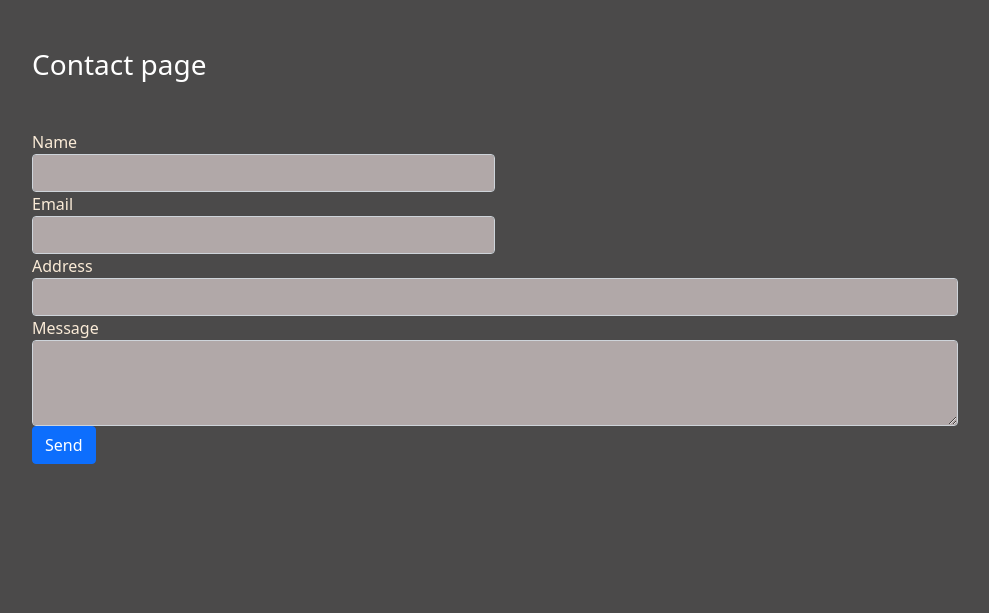
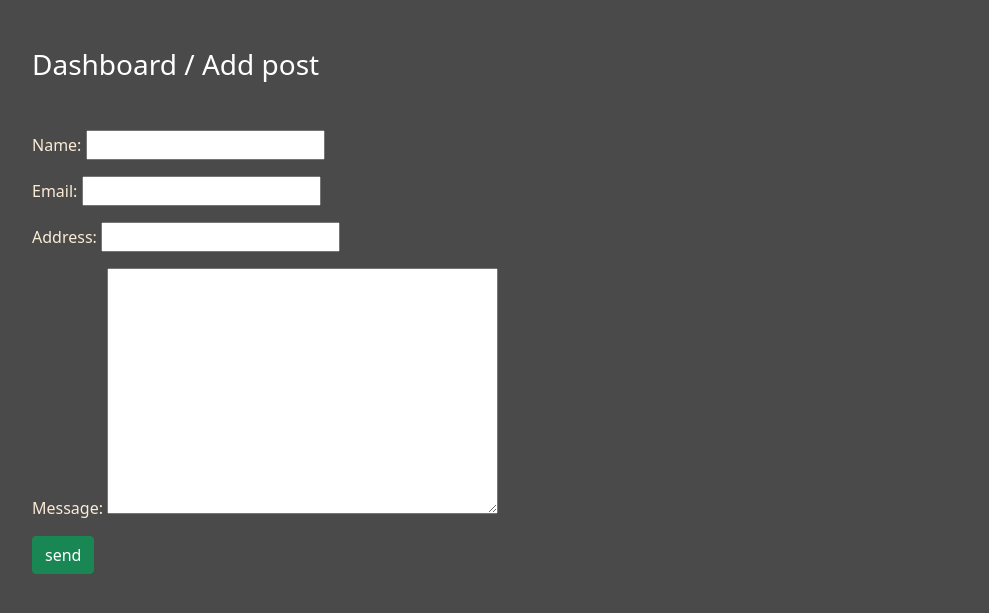
Before and after one commit to MilanTagline2021/Django-modelForm, a Django app: page /contact/ in a window 1280 px wide. Shown: the part 56-669 px from the top of the page, without its empty margins (50-1039 px from the left). Run offline with Django 3.2, Linux system fonts and the light colour scheme; some libraries are stand-ins or nearby versions.

Commit message:
connect contact-us form

```diff
--- a/demo/crud/blog/forms.py
+++ b/demo/crud/blog/forms.py
@@ -1,9 +1,8 @@
 from django import forms
-from django.contrib.auth import models
 from django.contrib.auth.forms import UserCreationForm, AuthenticationForm, UsernameField
 from django.contrib.auth.models import User
 from django.utils.translation import gettext, gettext_lazy as _
-from blog.models import Post
+from blog.models import Post, ContactUs
 
 
 class SigUpForm(UserCreationForm):
@@ -35,3 +34,10 @@ class PostForm(forms.ModelForm):
         fields = ['title', 'desc']
         labels = {'title': 'Title','desc':'Description'}
         widget=forms.Textarea(attrs={'class': 'form-control'},)
+
+class ContactUsForm(forms.ModelForm):
+    class Meta:
+        model = ContactUs
+        fields = ['name','email','address','message']
+        labels = {'name':"Name",'email':"Email",'address':"Address",'message':'Message'}
+        widget=forms.Textarea(attrs={'class': 'form-control'},)
--- a/demo/crud/blog/models.py
+++ b/demo/crud/blog/models.py
@@ -6,3 +6,9 @@ from django.db.models.fields import CharField
 class Post(models.Model):
     title = models.CharField(max_length=240)
     desc = models.TextField()
+
+class ContactUs(models.Model):
+    name = models.CharField(max_length=70)
+    email = models.EmailField(max_length=256)
+    address = models.CharField(max_length=256)
+    message = models.TextField()
--- a/demo/crud/blog/templates/blog/contact.html
+++ b/demo/crud/blog/templates/blog/contact.html
@@ -2,27 +2,11 @@
 {% load static %}
 {% block content %}
 <div class="col-sm-10">
-    <h3 class="text-white my-5">Contact page</h3>
-    <form>
-        <div class="form-row">
-            <div class="form-group col-md-6">
-                <label for="inputName">Name</label>
-                <input type="text" class="form-control" id="inputName">
-            </div>
-            <div class="form-group col-md-6">
-                <label for="inputEmail">Email</label>
-                <input type="email" class="form-control" id="inputEmail">
-            </div>
-        </div>
-        <div class="form-group">
-            <label for="inputAddress">Address</label>
-            <input type="text" class="form-control" id="inputAddress">
-        </div>
-        <div class="form-group">
-            <label for="message">Message</label>
-            <textarea type="text" class="form-control" id="message" rows='3'></textarea>
-        </div>
-        <button type="submit" class="btn btn-primary">Send</button>
+    <h3 class="text-white my-5">Dashboard / Add post</h3>
+    <form action="" method="post" novalidate>
+        {% csrf_token %}
+        {{form.as_p}}
+        <input type="submit" value="send" class="btn btn-success">
     </form>
 </div>
 {% endblock content %}
--- a/demo/crud/blog/views.py
+++ b/demo/crud/blog/views.py
@@ -2,7 +2,7 @@ from django.contrib.auth import authenticate, login, logout
 from django.http.response import HttpResponseRedirect
 from django.shortcuts import render
 from django.contrib import messages
-from .forms import SigUpForm, LoginForm, PostForm
+from .forms import SigUpForm, LoginForm, PostForm, ContactUsForm
 from .models import Post
 # Create your views here.
 def home(request):
@@ -13,7 +13,12 @@ def about(request):
     return render(request,'blog/about.html')
 
 def contact(request):
-    return render(request,'blog/contact.html')
+    if request.method == 'POST':
+        form=ContactUsForm(request.POST)
+        if form.is_valid():
+            form.save()
+    form=ContactUsForm()
+    return render(request,'blog/contact.html', {'form':form})
 
 def dashboard(request):
     if request.user.is_authenticated:
```
Also changed, not shown: demo/crud/blog/migrations/0002_contactus.py (added), demo/crud/db.sqlite3, 1 other file.
